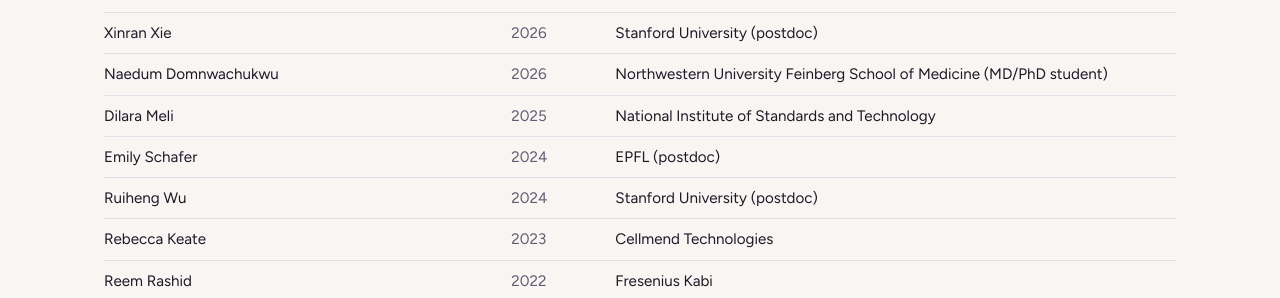
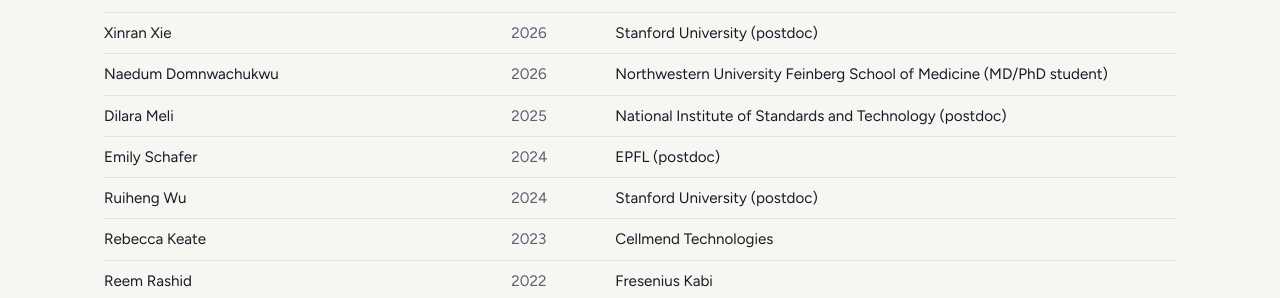
Before and after one commit to jtwillia01/rivnay-lab, a Jekyll site: the page built from alumni.html, in a window 1280 px wide and 900 px high, scrolled down 607 px. Shown: the part 153-451 px from the top of the window. Built offline with Jekyll 4.4.1, drawn with Linux system fonts in a browser that asks for light colours.

Commit message:
Alumni: Dilara Meli is a postdoc at NIST
Co-Authored-By: Claude Fable 5.1 <noreply@anthropic.com>

```diff
--- a/_data/alumni.yml
+++ b/_data/alumni.yml
@@ -48,6 +48,7 @@
   group: phd
   year: 2025
   now: National Institute of Standards and Technology
+  role: postdoc
 - name: Emily Schafer
   group: phd
   year: 2024
```
